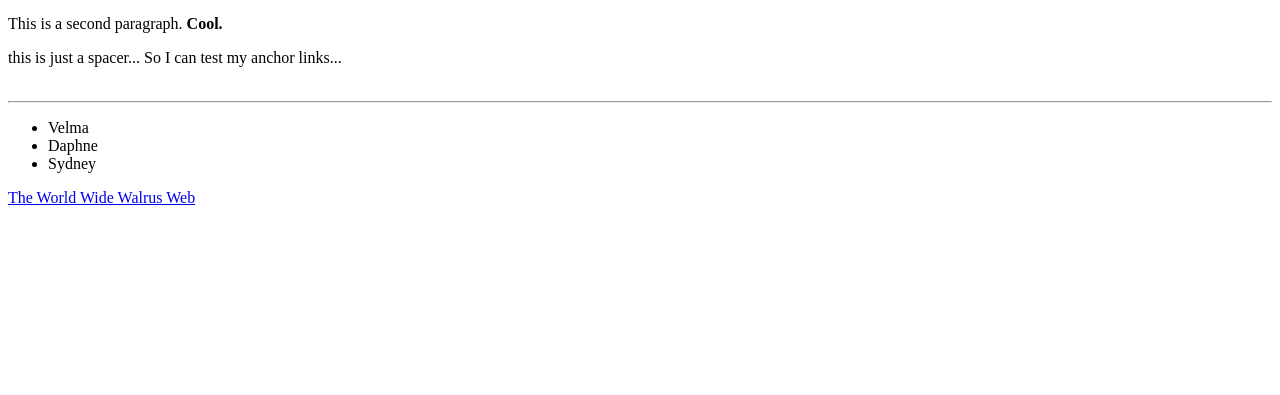
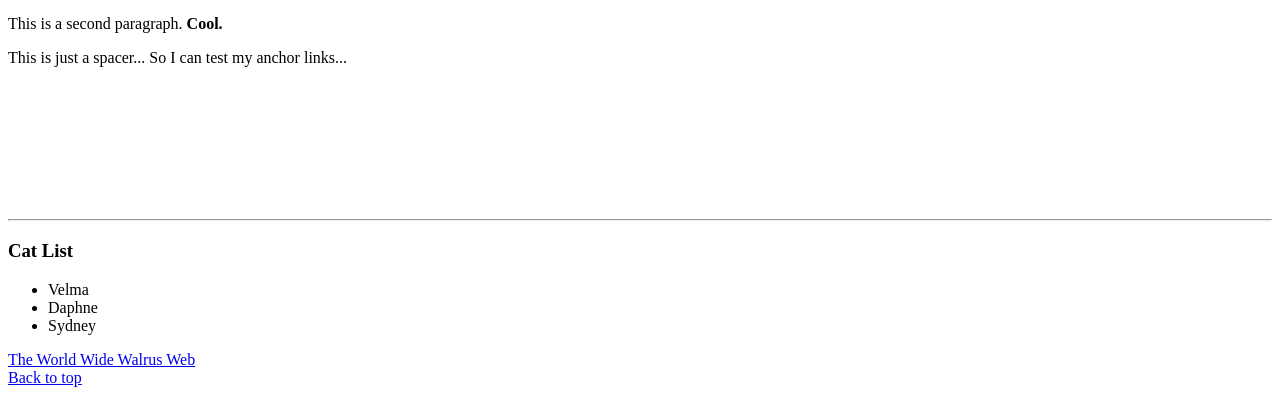
Before and after one commit to Markalope/bootcamp-prep-html, a plain HTML site: page index.html in a window 1280 px wide. Shown: the part 735-1130 px from the top of the page. Before the commit the page ends 950 px from the top, so only its background shows below. Drawn offline with Linux system fonts and the light colour scheme.

Commit message:
More edits after the break

```diff
--- a/index.html
+++ b/index.html
@@ -8,7 +8,7 @@
 </head>
 <body>
     <header>
-        <h1>Sample Headline h1</h1>
+        <h1 id="top">Sample Headline h1</h1>
         <h2>and this is the subheader</h2>
 
     </header>
@@ -21,15 +21,21 @@
         <img src="http://pngimg.com/uploads/walrus/walrus_PNG3.png" width="50%" alt="Image of a walrus">
         <h3>An even smaller subheader.</h3>
         <p class="content">This is a second paragraph. <strong>Cool.</strong></p>
-        <p>this is just a spacer... So I can test my anchor links...<br><br></p>
+        <p>This is just a spacer... So I can test my anchor links...</p>
+        <p>&nbsp</p>
+        <p>&nbsp</p>
+        <p>&nbsp</p>
+        <p>&nbsp</p>
         </article>
         <hr>
+        <h3>Cat List</h3>
         <ul id="cat-list">
     <li>Velma</li>
      <li>Daphne</li>
      <li>Sydney</li>
     </ul>
-    <a href="http://worldwidewalrusweb.com" alt="World Wide Walrus Web" target="_blank">The World Wide Walrus Web</a>
+    <a href="http://worldwidewalrusweb.com" alt="World Wide Walrus Web" target="_blank">The World Wide Walrus Web</a><br>
+    <a href="#top">Back to top</a>
 
     </main>
     <footer>
```
